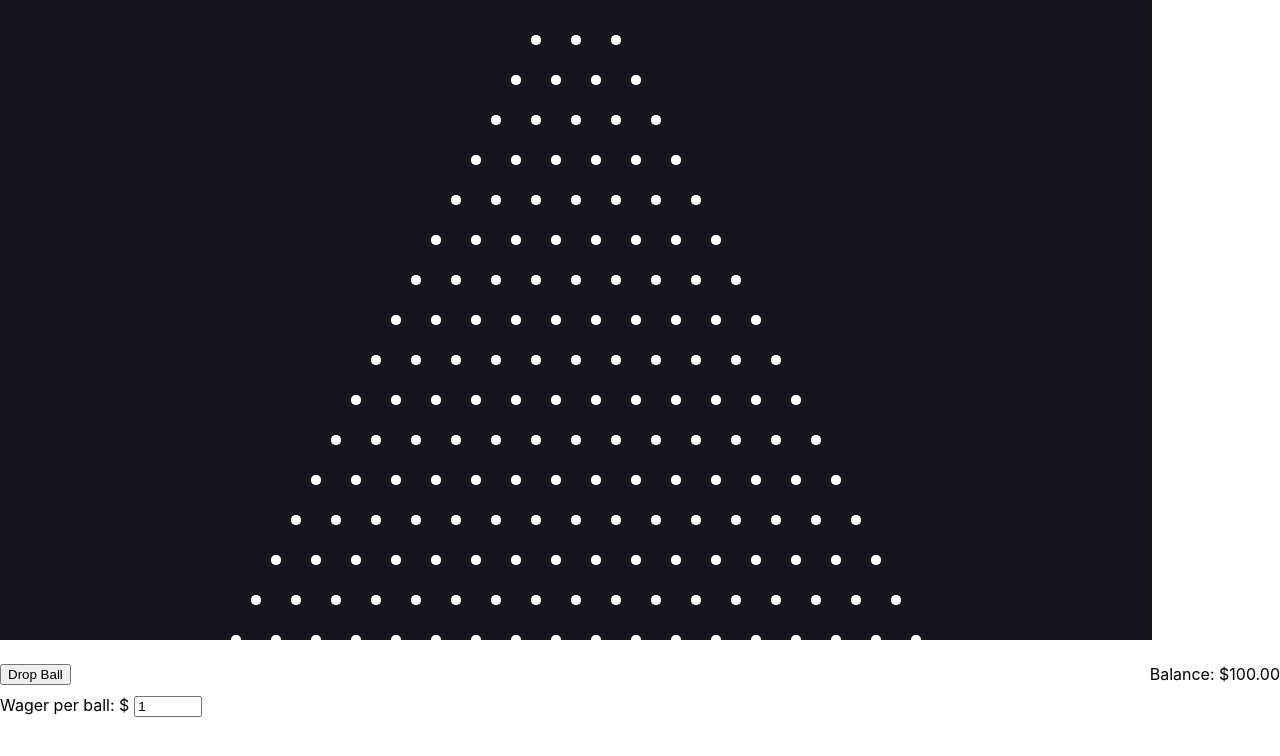
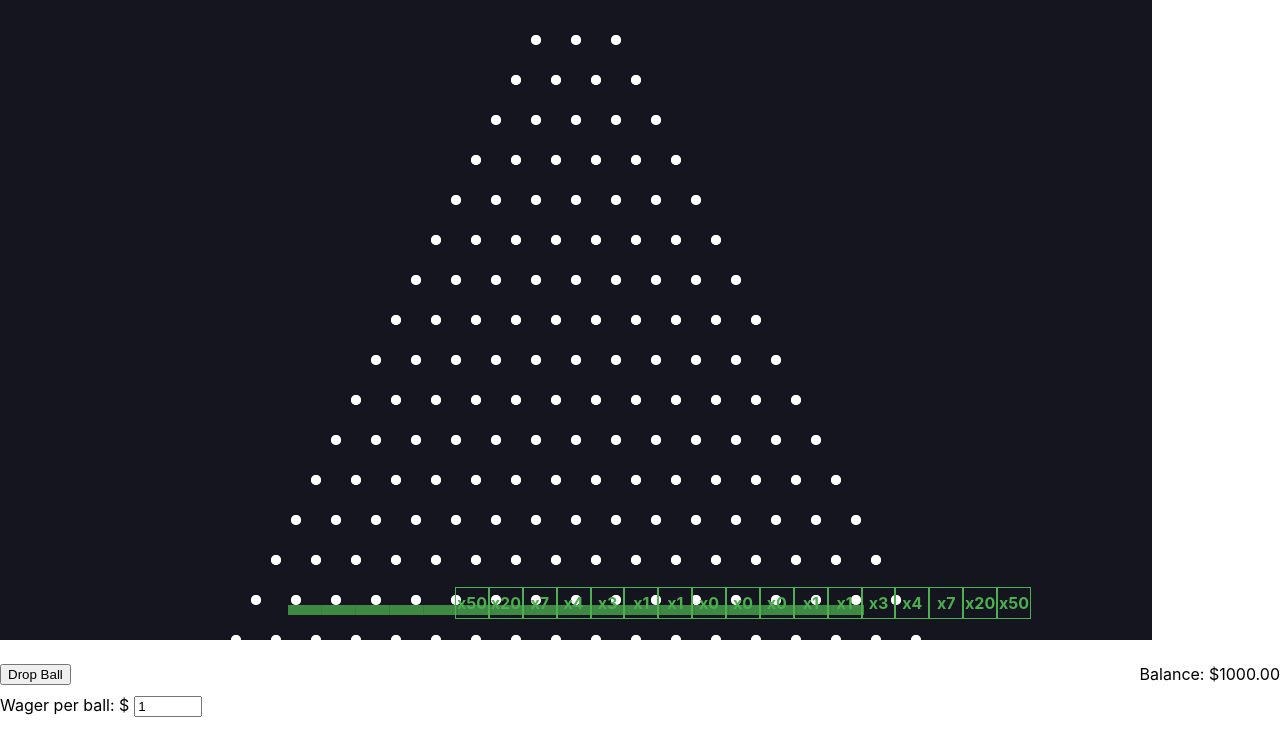
Before and after one commit to UBH-Fall-2024/ub-hacking-create-your-repo-here-ubet, a React (Create React App) app in the folder react-frontend/: page /plinko in a window 1280 px wide. Shown: the top 756 px of the page. Built offline with nearby package versions, Linux system fonts and the light colour scheme.

Commit message:
semi working plinko

```diff
--- a/react-frontend/src/Pages/Plinko.js
+++ b/react-frontend/src/Pages/Plinko.js
@@ -1,5 +1,14 @@
 import React, { useState, useEffect, useRef } from 'react';
 import Matter from 'matter-js';
+
+// Global positioning and scaling variables for multiplier display
+const MULTIPLIER_VERTICAL_OFFSET = -140; // Controls vertical positioning of multipliers below the canvas
+const MULTIPLIER_HORIZONTAL_OFFSET = 455; // Controls horizontal positioning of multipliers
+const MULTIPLIER_WIDTH_SCALE = 0.5; // Controls the width scaling of multipliers (1 = 100% of canvas width)
+
+// New variables for controlling the exact `x` and `y` position of multiplier collision zones
+const MULTIPLIER_ZONE_X_OFFSET = 0; // Adjusts the horizontal position of multiplier zones
+const MULTIPLIER_ZONE_Y_OFFSET = -30; // Adjusts the vertical position of multiplier zones
 
 const Plinko = () => {
     // Set canvas dimensions
@@ -10,12 +19,12 @@ const Plinko = () => {
     const multipliers = [50, 20, 7, 4, 3, 1, 1, 0, 0, 0, 1, 1, 3, 4, 7, 20, 50];
 
     // Keep track of player balance and wager per ball
-    const [balance, setBalance] = useState(100); // Starting balance of $100
+    const [balance, setBalance] = useState(1000); // Starting balance of $1000
     const [wager, setWager] = useState(1); // Wager per ball, default $1
 
     const canvasRef = useRef(null);
     const engineRef = useRef(Matter.Engine.create({
-        gravity: { scale: 0.0007 },
+        gravity: { scale: 0.0005 },
     }));
 
     // Using useRef to track active balls so it doesn't reset on rerenders
@@ -56,17 +65,21 @@ const Plinko = () => {
         }
         Matter.Composite.add(engineRef.current.world, pegs);
 
-        // Create invisible multiplier zones at the bottom
+        // Create multiplier zones at the bottom, aligning them visually
         const multiplierZones = multipliers.map((multiplier, i) => {
-            const zoneWidth = canvasWidth / multipliers.length;
-            const x = i * zoneWidth + zoneWidth / 2;
-            const y = canvasHeight - 30; // Position zones slightly above the canvas bottom
+            const zoneWidth = (canvasWidth * MULTIPLIER_WIDTH_SCALE) / multipliers.length;
+            const x = i * zoneWidth + zoneWidth / 2 + (canvasWidth * (1 - MULTIPLIER_WIDTH_SCALE)) / 2 + MULTIPLIER_ZONE_X_OFFSET;
+            const y = canvasHeight + MULTIPLIER_ZONE_Y_OFFSET; // Adjust y-position for collision zones
+
             return {
                 multiplier,
                 body: Matter.Bodies.rectangle(x, y, zoneWidth, 10, {
                     isStatic: true,
                     label: `Multiplier-${multiplier}`,
-                    render: { visible: false }, // Make the zone invisible
+                    render: {
+                        fillStyle: '#4CAF50', // TEMPORARILY visible to verify alignment
+                        opacity: 0.5
+                    }, // Temporarily make the zone visible to verify alignment
                 }),
             };
         });
@@ -79,6 +92,10 @@ const Plinko = () => {
                     if ((bodyA === zone.body || bodyB === zone.body)) {
                         const ball = bodyA.label === 'Ball' ? bodyA : bodyB;
                         if (activeBallsRef.current.has(ball)) {
+                            // Update balance based on the multiplier for this zone
+                            const multiplierEffect = zone.multiplier * wager;
+                            setBalance(prevBalance => prevBalance + multiplierEffect);
+
                             // Remove ball from Matter.js world and activeBallsRef
                             Matter.Composite.remove(engineRef.current.world, ball);
                             activeBallsRef.current.delete(ball);
@@ -93,7 +110,7 @@ const Plinko = () => {
             Matter.Runner.stop(runner);
             Matter.Engine.clear(engineRef.current);
         };
-    }, [canvasWidth, canvasHeight]);
+    }, [canvasWidth, canvasHeight, wager]);
 
     // Drop a ball from the top center of the canvas
     const dropBall = () => {
@@ -141,9 +158,26 @@ const Plinko = () => {
                     />
                 </label>
             </div>
-            <div style={{ display: 'flex', justifyContent: 'center', marginTop: '20px' }}>
+            <div style={{
+                display: 'flex',
+                justifyContent: 'center',
+                marginTop: `${MULTIPLIER_VERTICAL_OFFSET}px`, // Adjust vertical offset for visual display
+                marginLeft: `${MULTIPLIER_HORIZONTAL_OFFSET}px`, // Adjust horizontal offset for visual display
+                backgroundColor: '#14151f', // Dark background for visibility
+                padding: '10px 0',
+                width: `${canvasWidth * MULTIPLIER_WIDTH_SCALE}px`, // Adjust width with scaling factor
+            }}>
                 {multipliers.map((multiplier, index) => (
-                    <div key={index} style={{ width: `${100 / multipliers.length}%`, textAlign: 'center', color: '#ffffff' }}>
+                    <div key={index} style={{
+                        width: `${100 / multipliers.length}%`,
+                        textAlign: 'center',
+                        color: '#4CAF50', // Green color for text
+                        fontSize: '16px',
+                        fontWeight: 'bold',
+                        border: '1px solid #4CAF50', // Add outline to each multiplier
+                        padding: '5px 0', // Adjust padding for visibility
+                        boxSizing: 'border-box', // Ensure borders are included in width calculation
+                    }}>
                         x{multiplier}
                     </div>
                 ))}
```
